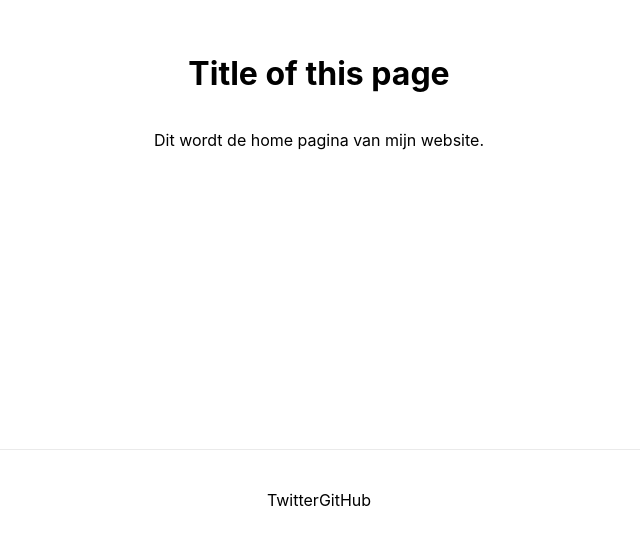
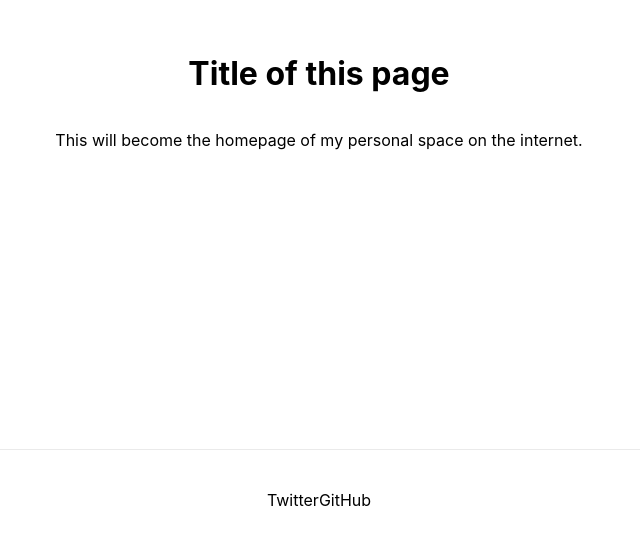
Before and after one commit to lorenzodelijser/temp-personal-website, a Next.js app: page / in a window 1280 px wide. Shown: the part 251-796 px from the top of the page, without its empty margins (321-961 px from the left). Built offline with nearby package versions, Linux system fonts and the light colour scheme.

Commit message:
Add Sass and Cleanup

```diff
--- a/package.json
+++ b/package.json
@@ -10,6 +10,7 @@
   "dependencies": {
     "next": "10.x",
     "react": "17.x",
-    "react-dom": "17.x"
+    "react-dom": "17.x",
+    "sass": "^1.32.9"
   }
 }
--- a/pages/_app.js
+++ b/pages/_app.js
@@ -1,4 +1,4 @@
-import '../styles/globals.css'
+import '../styles/globals.scss'
 
 function MyApp({ Component, pageProps }) {
   return <Component {...pageProps} />
--- a/pages/api/hello.js
+++ /dev/null
@@ -1,6 +0,0 @@
-// Next.js API route support: https://nextjs.org/docs/api-routes/introduction
-
-export default (req, res) => {
-  res.statusCode = 200
-  res.json({ name: 'John Doe' })
-}
--- a/pages/index.js
+++ b/pages/index.js
@@ -10,7 +10,7 @@ export default function Home() {
 
       <main>
         <h1>Title of this page</h1>
-        <p>Dit wordt de home pagina van mijn website.</p>
+        <p>This will become the homepage of my personal space on the internet.</p>
       </main>
 
       <footer>
```
Also changed, not shown: styles/globals.scss (renamed from styles/globals.css), 2 other files (tests, documents, lock files or other folders).
